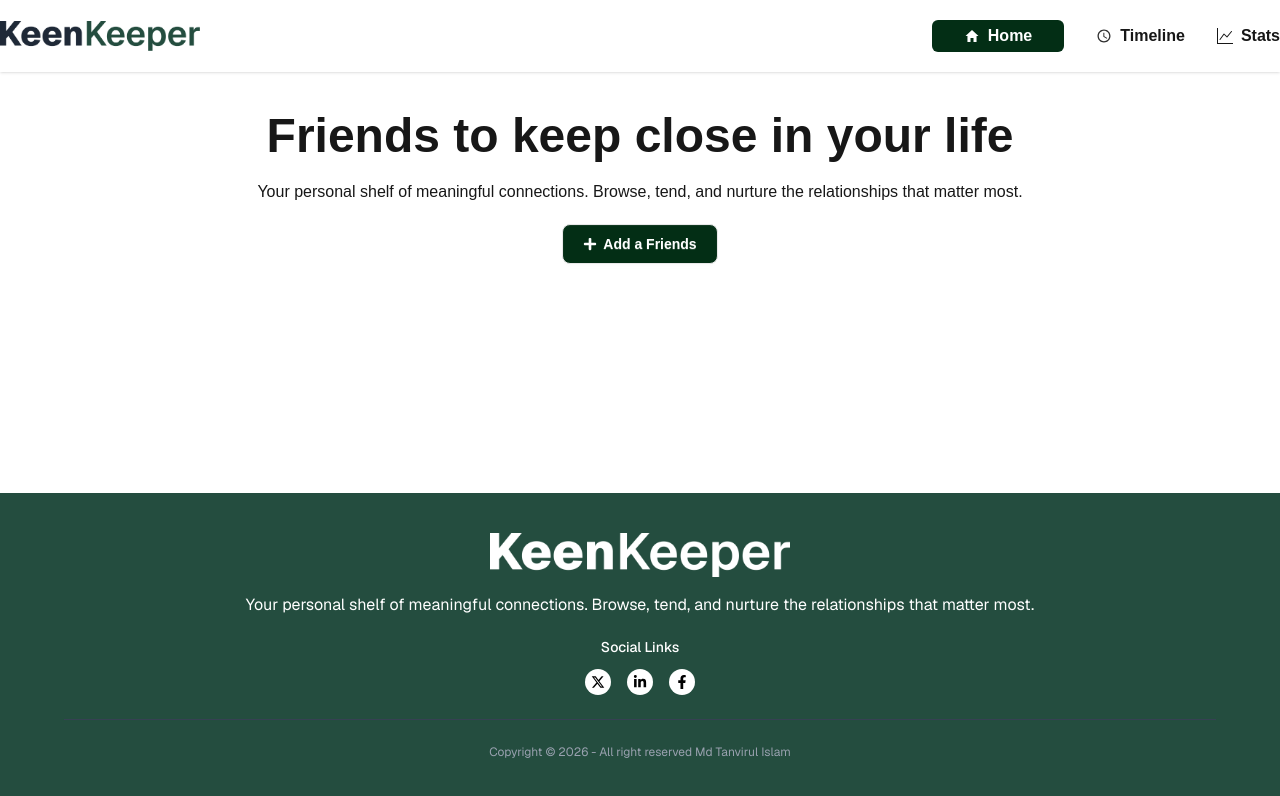
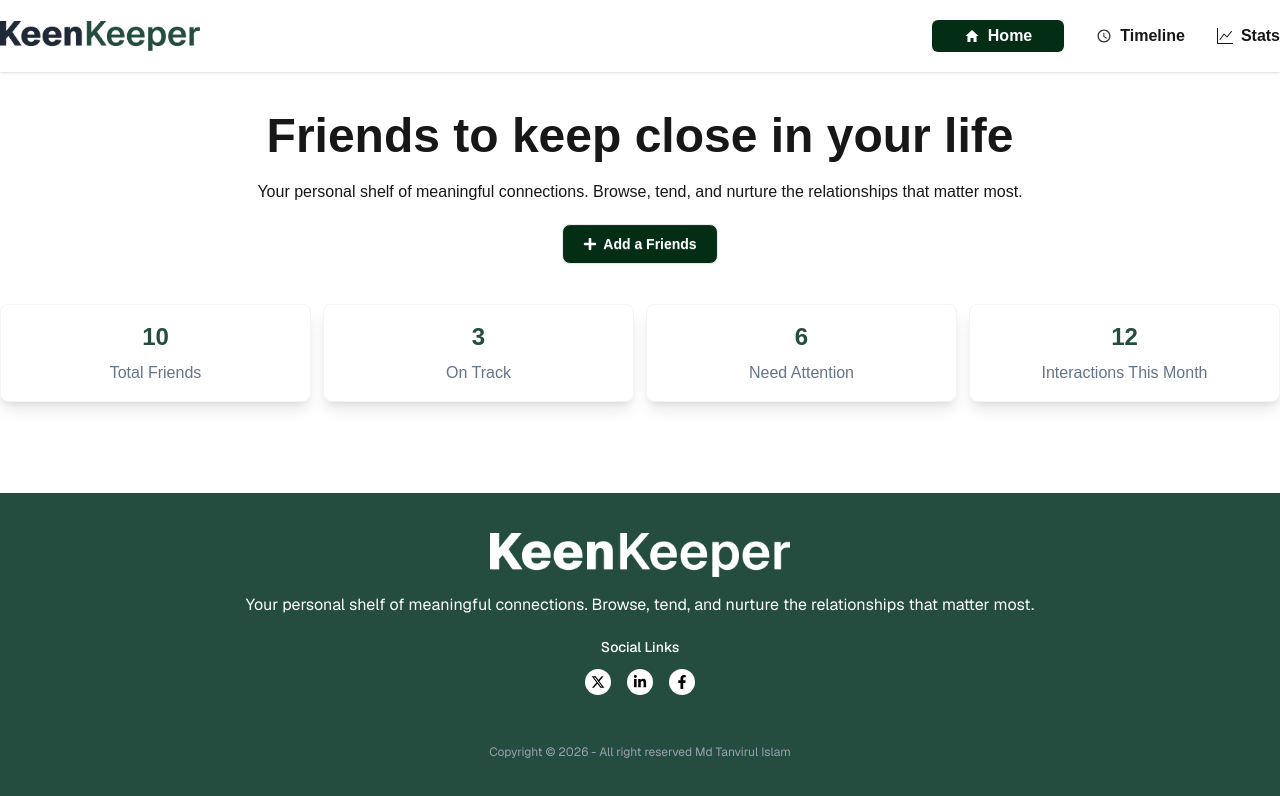
Before and after one commit to dhtanvir/keen-keeper-a7-project, a Next.js app: page / in a window 1280 px wide. Shown: the top 796 px of the page. Built offline with nearby package versions, Linux system fonts and the light colour scheme.

Commit message:
summary Card section done

```diff
--- a/src/app/page.js
+++ b/src/app/page.js
@@ -1,4 +1,5 @@
 import Banner from "@/components/homepage/Banner";
+import SummaryCard from "@/components/homepage/SummaryCard";
 
 
 export default function Home() {
@@ -6,6 +7,7 @@ export default function Home() {
     <div>
 
       <Banner />
+      <SummaryCard/>
 
 
     </div>
--- /dev/null
+++ b/src/components/homepage/SummaryCard.jsx
@@ -0,0 +1,51 @@
+import React from "react";
+
+const SummaryCard = () => {
+  const summaryData = [
+    {
+      id: 1,
+      item: "10",
+      name: " Total Friends",
+    },
+    {
+      id: 2,
+      item: "3",
+      name: "On Track",
+    },
+    {
+      id: 3,
+      item: "6",
+      name: "Need Attention",
+    },
+    {
+      id: 4,
+      item: "12",
+      name: "Interactions This Month",
+    },
+  ];
+
+  return (
+    <div className="container mx-auto">
+      <div
+        className="grid grid-cols-1 sm:grid-cols-2 lg:grid-cols-4
+       items-center justify-center gap-3"
+      >
+        {summaryData.map((data) => (
+          <>
+            <div
+              key={data.id}
+              className="flex flex-col items-center justify-center
+               border border-gray-100 space-y-2 py-4
+                bg-white shadow-lg rounded-lg  transition delay-150 duration-300 ease-in-out hover:-translate-y hover:scale-95 hover:bg-white  "
+            >
+              <h3 className="text-2xl text-[#244D3F] font-semibold" >{data.item}</h3>
+              <p className="text-[#64748B]">{data.name}</p>
+            </div>
+          </>
+        ))}
+      </div>
+    </div>
+  );
+};
+
+export default SummaryCard;
```
